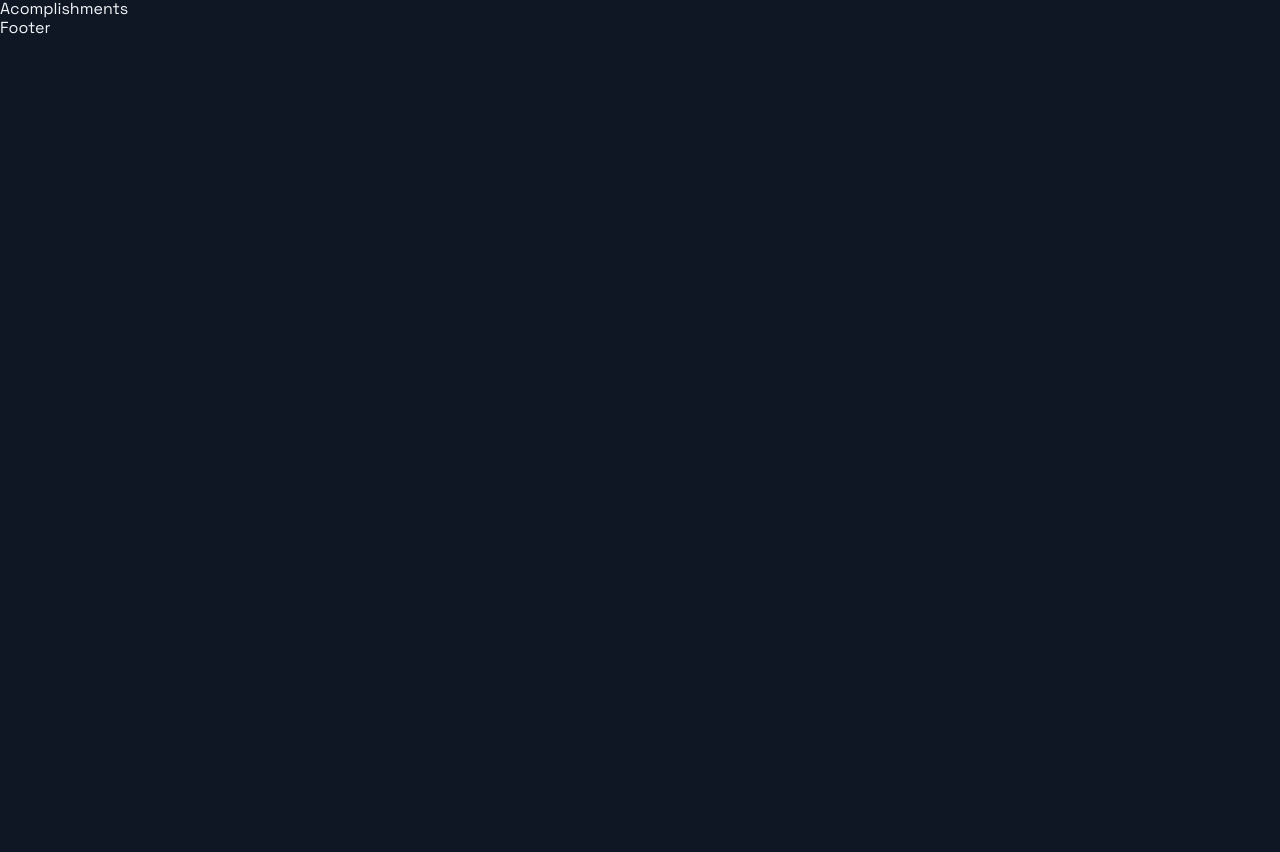
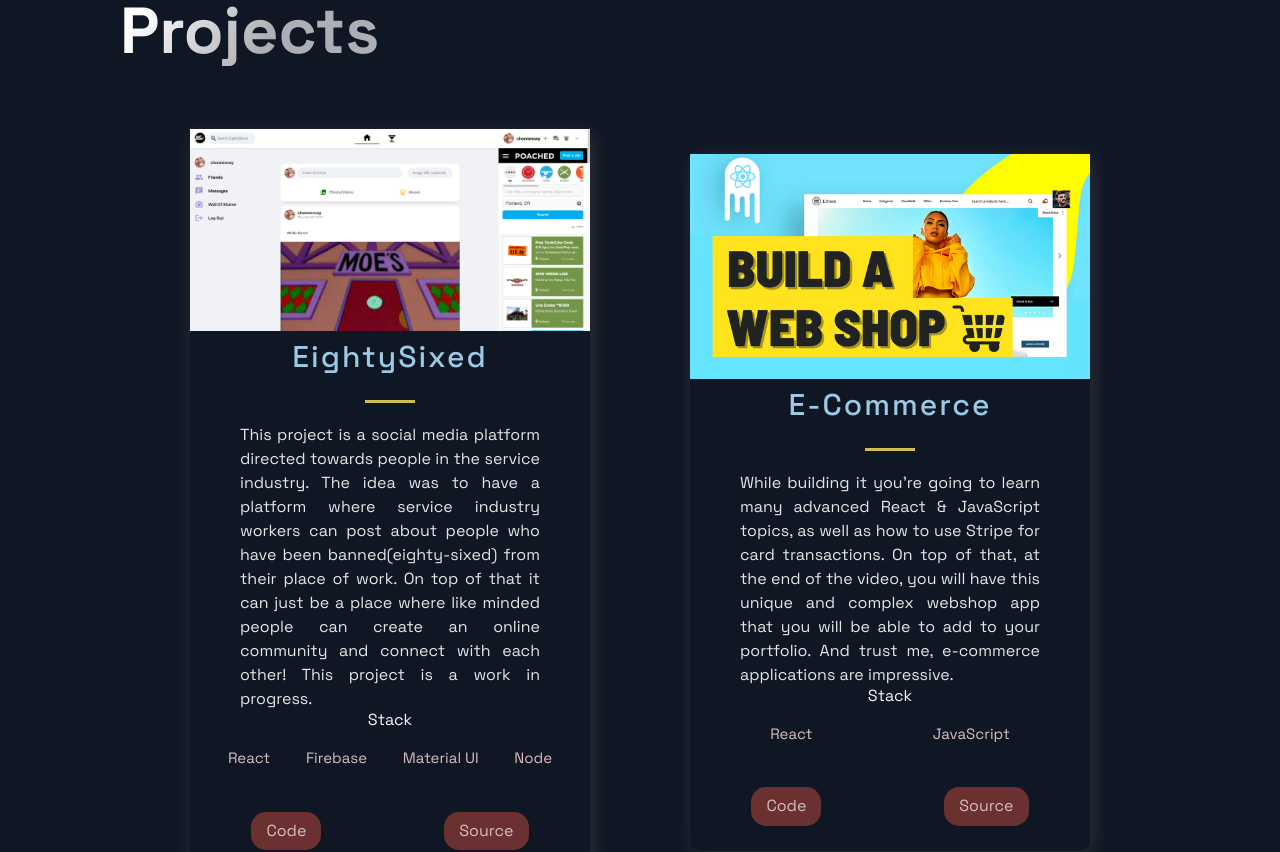
Before and after one commit to chonnessey/next-portfolio, a Next.js app: page / in a window 1280 px wide. Shown: the part 835-1687 px from the top of the page. Before the commit the page ends 873 px from the top, so only its background shows below. Built offline with nearby package versions, Linux system fonts and the light colour scheme.

Commit message:
template for project section complete

```diff
--- a/src/components/Projects/Projects.js
+++ b/src/components/Projects/Projects.js
@@ -5,8 +5,33 @@ import { Section, SectionDivider, SectionTitle } from '../../styles/GlobalCompon
 import { projects } from '../../constants/constants';
 
 const Projects = () => (
-  <Section>
-
+  <Section nopadding id="projects">
+    <SectionDivider />
+    <SectionTitle main>Projects</SectionTitle>
+    <GridContainer>
+      {projects.map(({ id, image, title, description, tags, source, visit }) => (
+        <BlogCard key={id}>
+          <Img src={image} />
+          <TitleContent>
+            <HeaderThree title>{title}</HeaderThree>
+            <Hr />
+          </TitleContent>
+          <CardInfo>{description}</CardInfo>
+          <div>
+            <TitleContent>Stack</TitleContent>
+            <TagList>
+              {tags.map((tag, i) => (
+                <Tag key={i}>{tag}</Tag>
+              ))}
+            </TagList>
+          </div>
+          <UtilityList>
+            <ExternalLinks href={visit}>Code</ExternalLinks>
+            <ExternalLinks href={source}>Source</ExternalLinks>
+          </UtilityList>
+        </BlogCard>
+      ))}
+    </GridContainer>
   </Section>
 );
 
--- a/src/constants/constants.js
+++ b/src/constants/constants.js
@@ -1,10 +1,10 @@
 export const projects = [
   {
-    title: 'MERN Memories',
-    description: "Using React, Node.js, Express & MongoDB you'll learn how to build a Full Stack MERN Application - from start to finish. The App is called Memories and it is a simple social media app that allows users to post interesting events that happened in their lives.",
-      image: '/images/1.png',
-      tags: ['Mongo', 'Express', 'React', 'Node'],
-    source: 'https://google.com',
+    title: 'EightySixed',
+    description: "This project is a social media platform directed towards people in the service industry. The idea was to have a platform where service industry workers can post about people who have been banned(eighty-sixed) from their place of work. On top of that it can just be a place where like minded people can create an online community and connect with each other! This project is a work in progress.",
+      image: '/images/86.png',
+      tags: ['React', 'Firebase', 'Material UI', 'Node'],
+    source: 'https://github.com/chonnessey/capstone-86ed',
     visit: 'https://google.com',
     id: 0,
   },
```
Also changed, not shown: public/images/86.png (added).
